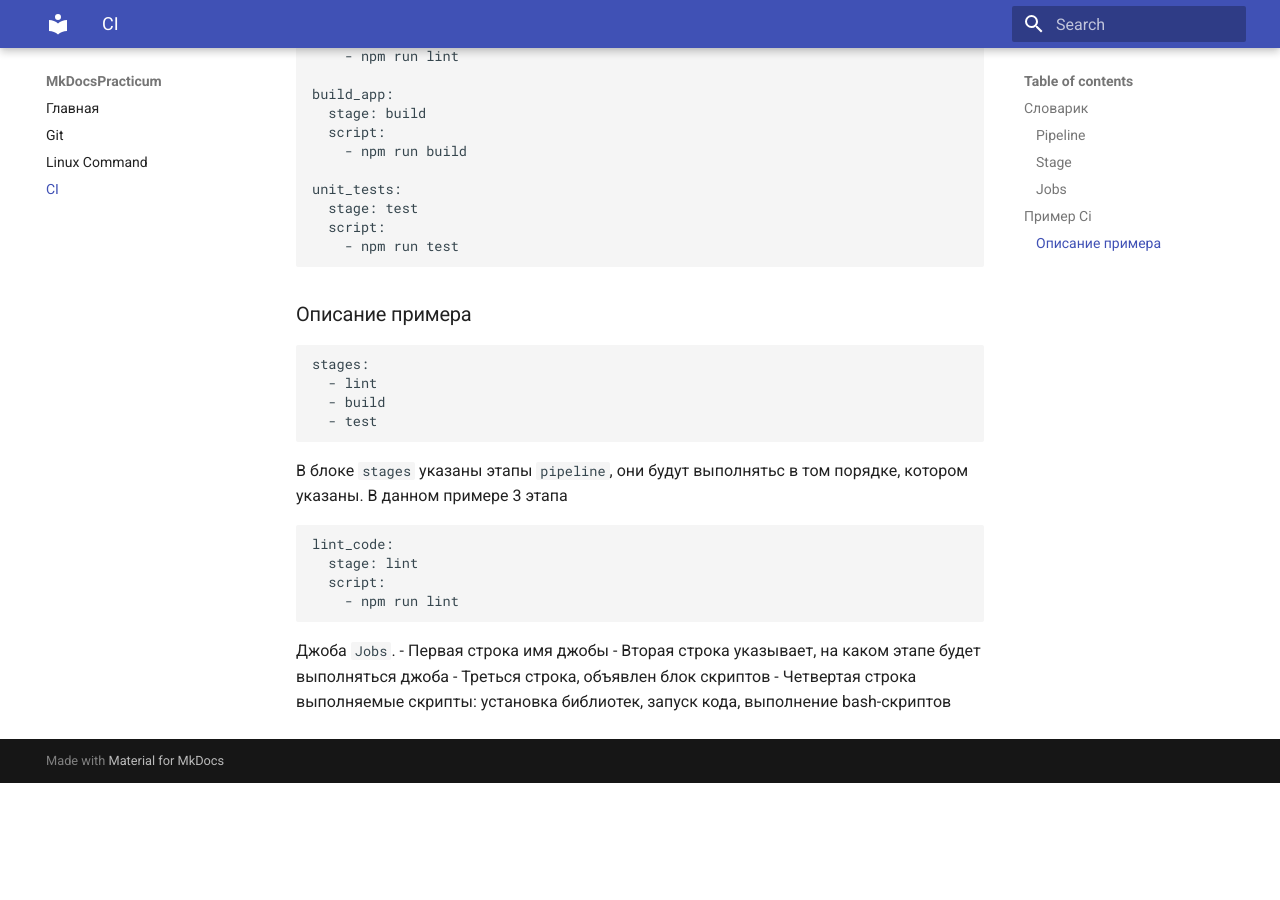
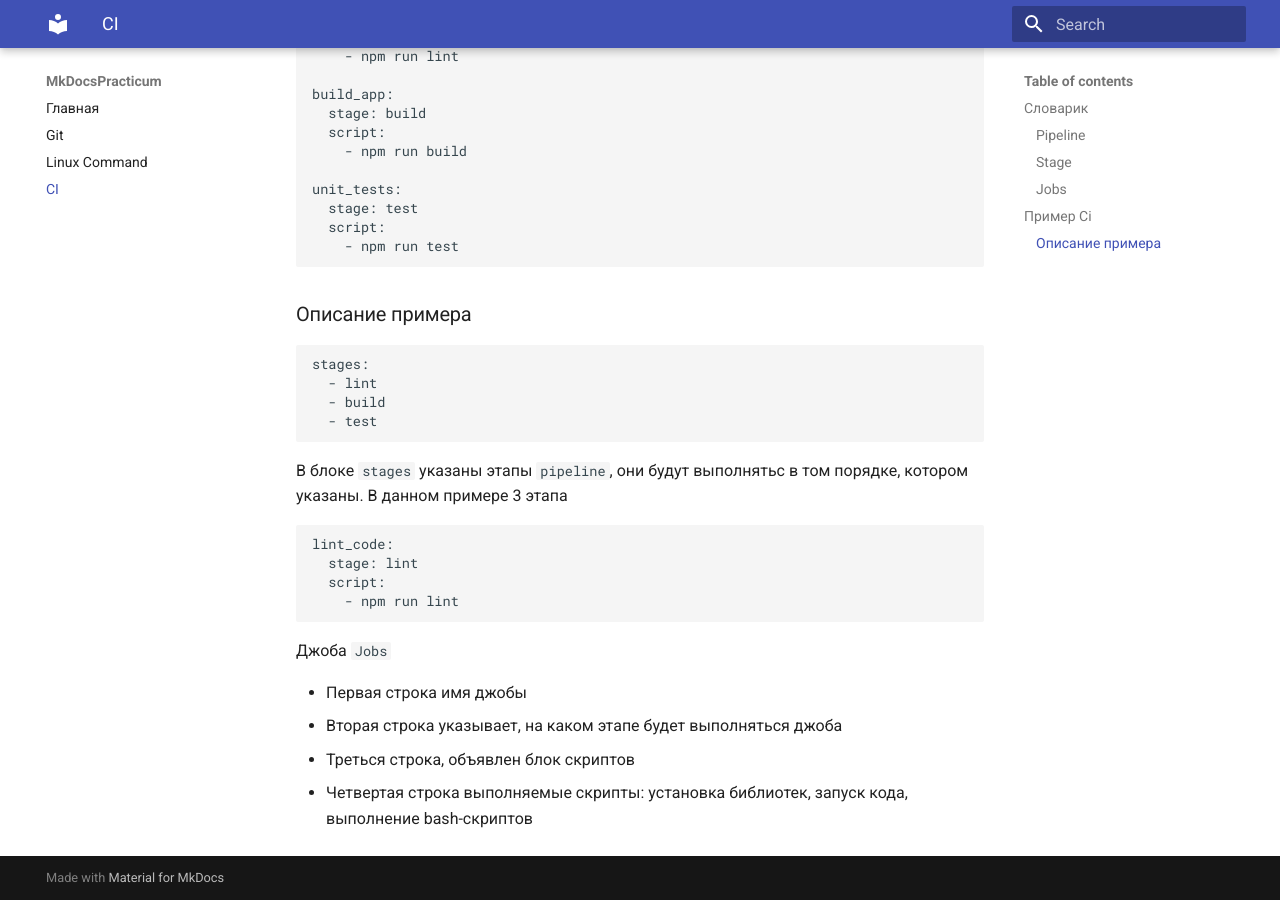
Before and after one commit to FunnyJesus/MkDocsPracticum, an MkDocs documentation site: the page built from docs/ci.md, in a window 1280 px wide and 900 px high, scrolled down 1020 px. Built offline with MkDocs 1.6.1 and Material for MkDocs 9.7.7, drawn with Linux system fonts in a browser that asks for light colours; before the commit the page ends 1803 px from its top, so only the background shows below that.

Commit message:
Edit: ci.md example

````diff
--- a/docs/ci.md
+++ b/docs/ci.md
@@ -64,8 +64,9 @@ lint_code:
   script:
     - npm run lint
 ```
-Джоба `Jobs`.
-- Первая строка имя джобы
-- Вторая строка указывает, на каком этапе будет выполняться джоба
-- Треться строка, объявлен блок скриптов
-- Четвертая строка выполняемые скрипты: установка библиотек, запуск кода, выполнение bash-скриптов
+Джоба `Jobs`
+
+* Первая строка имя джобы
+* Вторая строка указывает, на каком этапе будет выполняться джоба
+* Треться строка, объявлен блок скриптов
+* Четвертая строка выполняемые скрипты: установка библиотек, запуск кода, выполнение bash-скриптов
````
